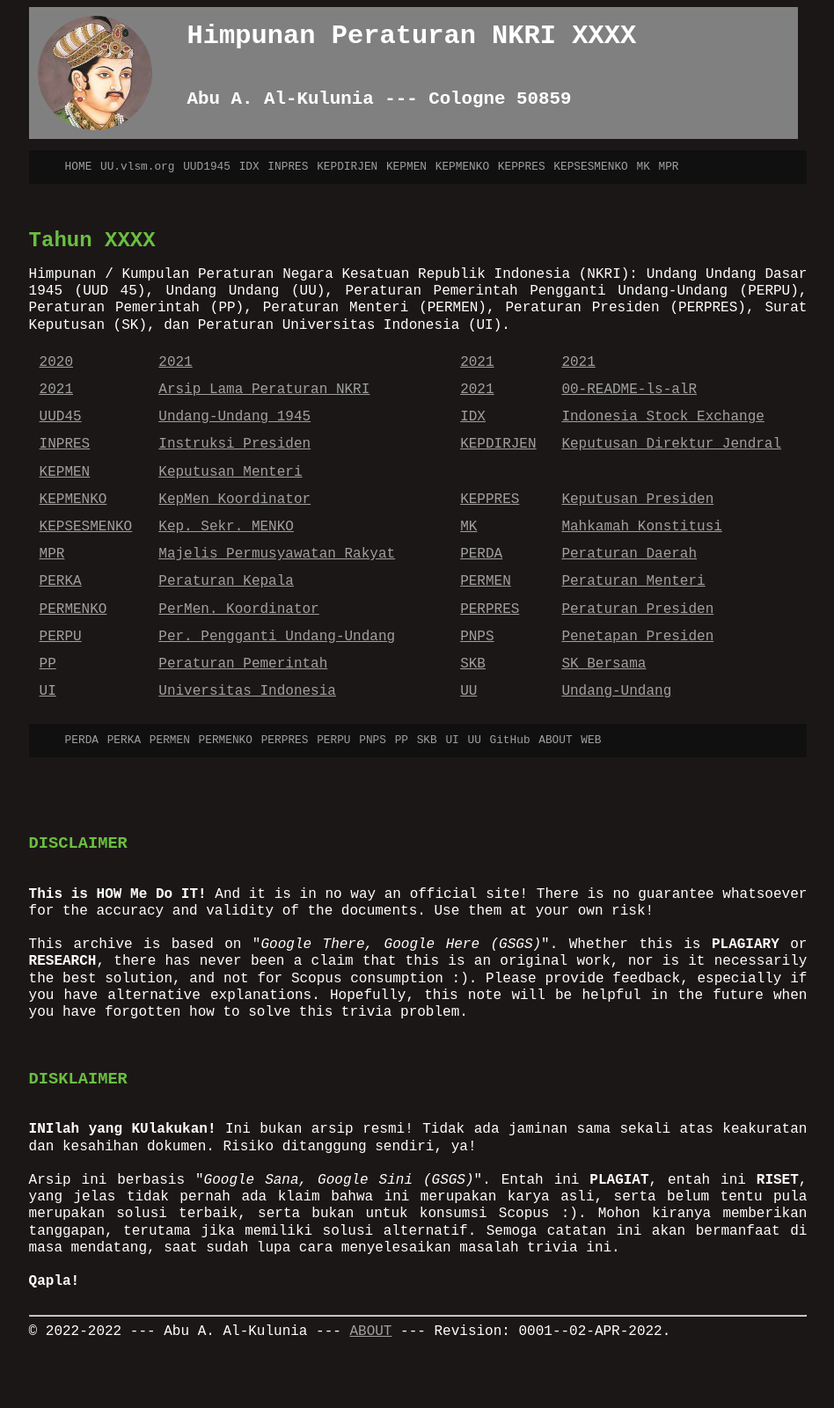
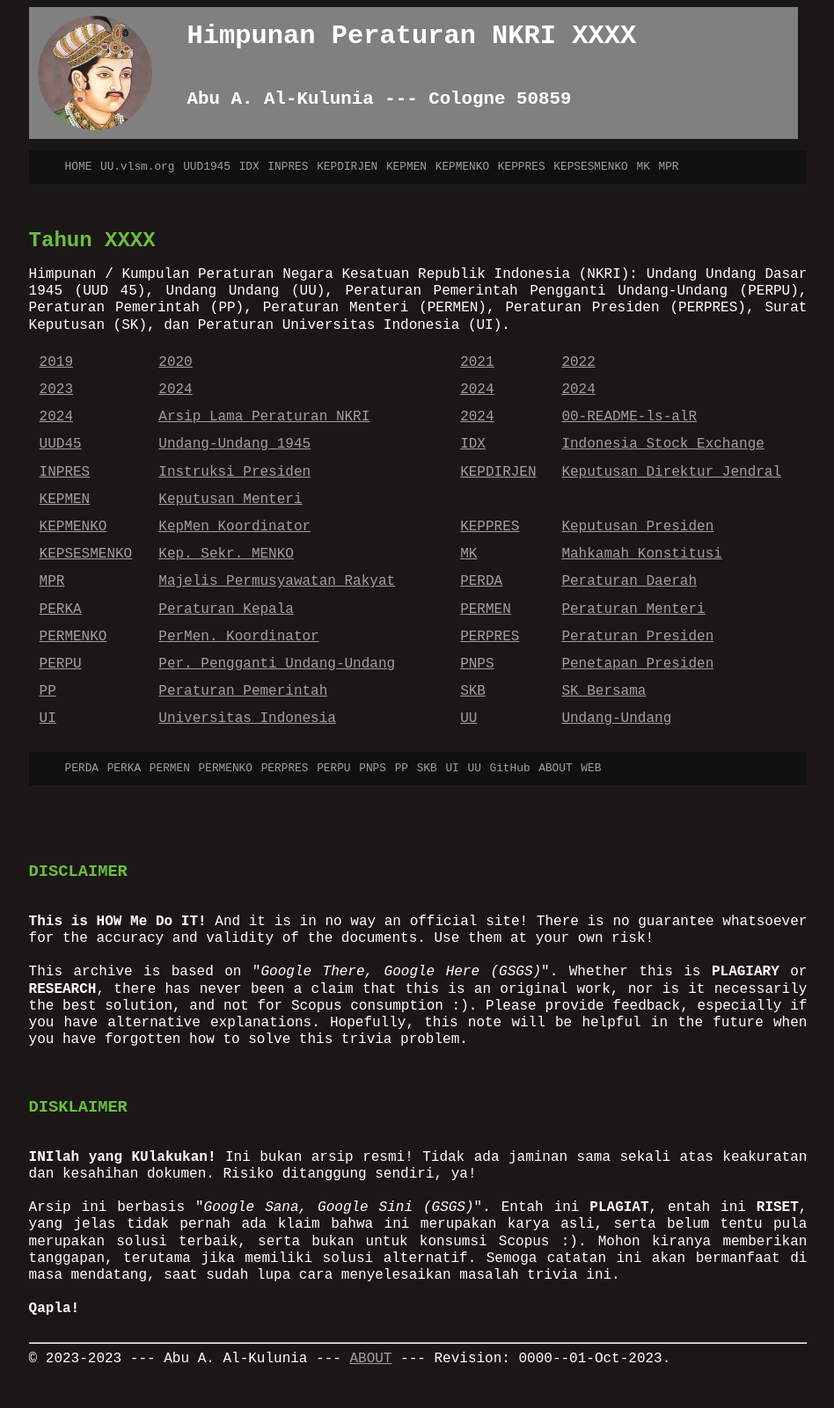
Before and after one commit to UUPPRI/template, a Jekyll site: the page built from index.md, in a window 1280 px wide. Shown: the whole page at 88% size, without its empty margins (165-1113 px from the left). Built offline with Jekyll 4.4.1, drawn with Linux system fonts in a browser that asks for light colours; before the commit the page ends 1570 px from its top, so only the background shows below that.

Commit message:
modified:   Gemfile index.md

```diff
--- a/Gemfile
+++ b/Gemfile
@@ -1,3 +1,6 @@
 source "https://rubygems.org/"
-gem 'jekyll-sitemap'
 gem 'github-pages', group: :jekyll_plugins
+gem 'webrick'
+gem 'faraday-retry'
+# gem 'jekyll-sitemap'
+# gem 'jekyll-theme-hacker'
--- a/_config.yml
+++ b/_config.yml
@@ -1,6 +1,6 @@
 title:       "Himpunan Peraturan NKRI XXXX"
-version:     "0001--02-APR-2022"
-copyright:   "2022-2022"
+version:     "0000--01-Oct-2023"
+copyright:   "2023-2023"
 description: Himpunan Peraturan NKRI XXXX.
       This site is managed by VauLSMorg (vlsm.org) since XXXX.
 google_analytics: UA-89852122-7
--- a/index.md
+++ b/index.md
@@ -7,8 +7,10 @@ layout: "layout"
 
 Himpunan / Kumpulan Peraturan Negara Kesatuan Republik Indonesia (NKRI): Undang Undang Dasar 1945 (UUD 45), Undang Undang (UU), Peraturan Pemerintah Pengganti Undang-Undang (PERPU), Peraturan Pemerintah (PP), Peraturan Menteri (PERMEN), Peraturan Presiden (PERPRES), Surat Keputusan (SK), dan Peraturan Universitas Indonesia (UI).
 
-| [2020](https://uuppri.github.io/2020/) | [2021](https://uuppri.github.io/2021/) || [2021](https://uuppri.github.io/2021/) | [2021](https://uuppri.github.io/2021/) |
-| [2021](https://uuppri.github.io/2021/) | [Arsip Lama Peraturan NKRI](https://uu.vlsm.org/)  || [2021](https://uuppri.github.io/2021/) | [00-README-ls-alR](00-README-ls-alR.md) |
+
+| [2019](https://uuppri.github.io/2019/) | [2020](https://uuppri.github.io/2020/) || [2021](https://uuppri.github.io/2021/) | [2022](https://uuppri.github.io/2022/) |
+| [2023](https://uuppri.github.io/2023/) | [2024](https://uuppri.github.io/2024/) || [2024](https://uuppri.github.io/2024/) | [2024](https://uuppri.github.io/2024/) |
+| [2024](https://uuppri.github.io/2024/) | [Arsip Lama Peraturan NKRI](https://uu.vlsm.org/)  || [2024](https://uuppri.github.io/2024/) | [00-README-ls-alR](00-README-ls-alR.md) |
 | [UUD45](45UUD/)             | [Undang-Undang 1945](45UUD/)     || [IDX](IDX/)                 | [Indonesia Stock Exchange](IDX/)          |
 | [INPRES](INPRES/)           | [Instruksi Presiden](INPRES/)    || [KEPDIRJEN](KEPDIRJEN/)     | [Keputusan Direktur Jendral](KEPDIRJEN/)            |
 | [KEPMEN](KEPMEN/)           | [Keputusan Menteri](KEPMEN/)     ||
```
Also changed, not shown: 2 other files.
